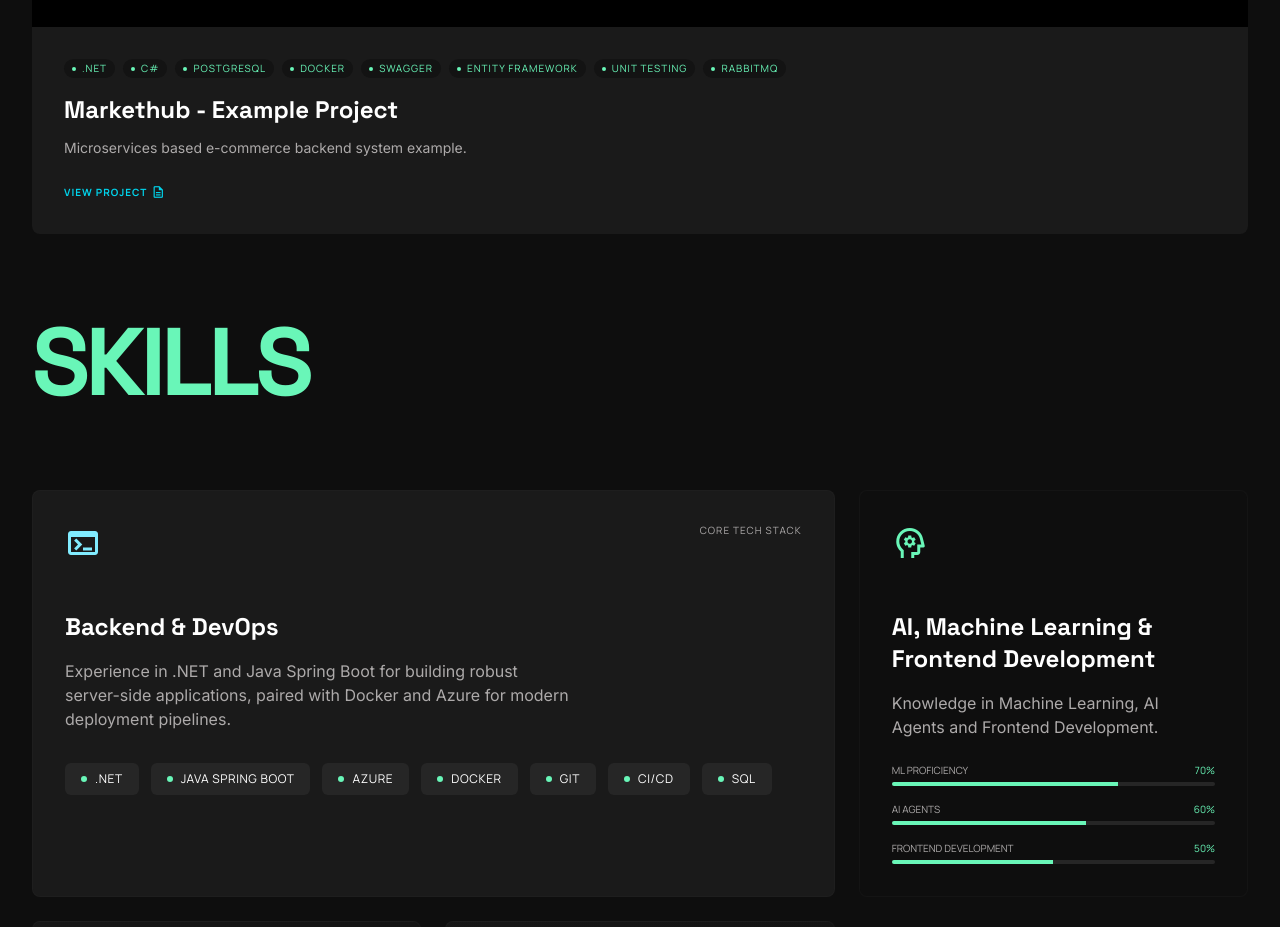
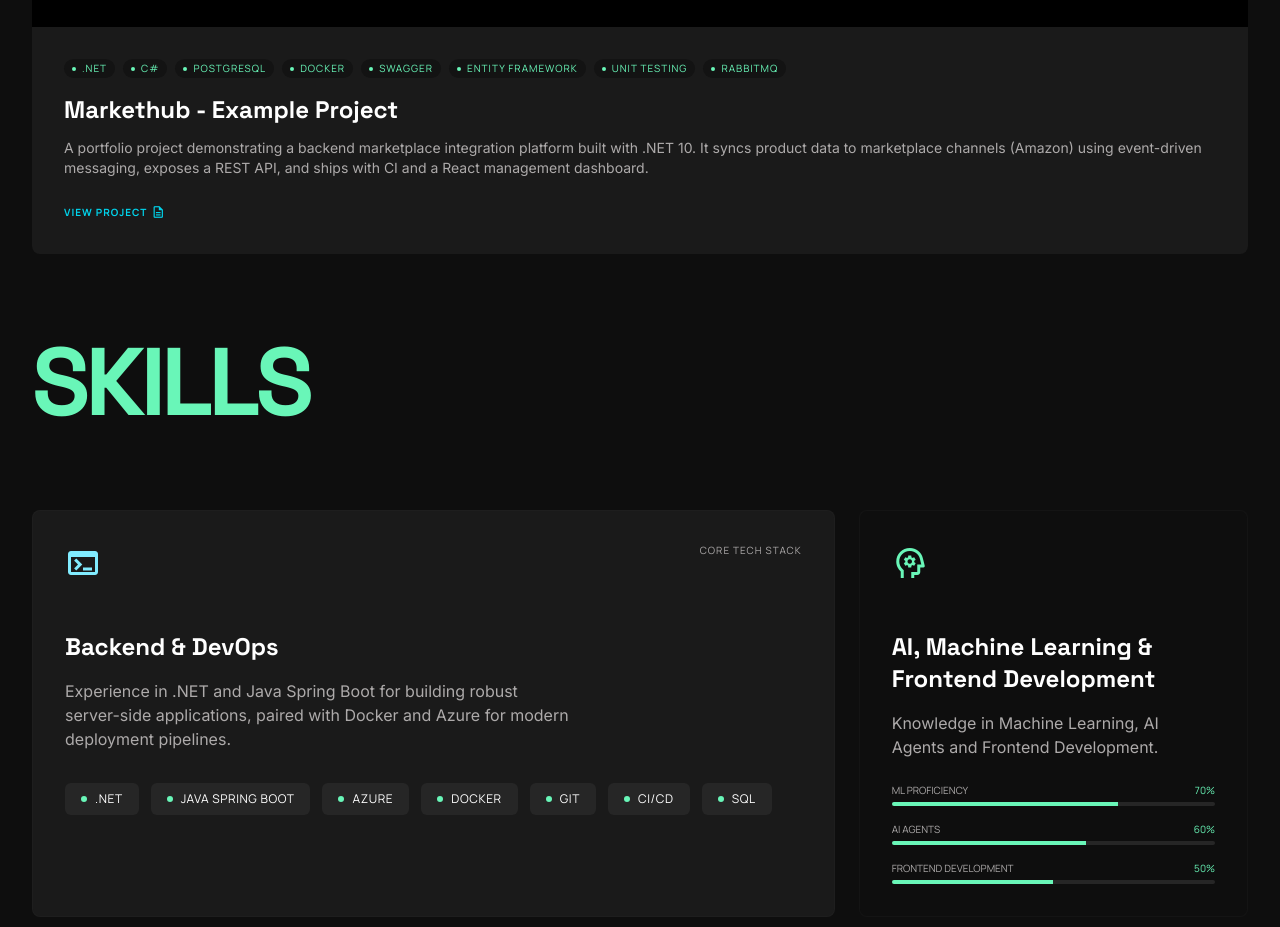
Before and after one commit to ricardofernandes21/portfolio, a React (Vite) app: page / in a window 1280 px wide. Shown: the part 3240-4167 px from the top of the page. Built offline with nearby package versions, Linux system fonts and the light colour scheme.

Commit message:
updates project description

```diff
--- a/src/sections/ProjectsSection.jsx
+++ b/src/sections/ProjectsSection.jsx
@@ -59,7 +59,7 @@ export default function ProjectsSection() {
       id: 5,
       title: 'Markethub - Example Project',
       description:
-        'Microservices based e-commerce backend system example.',
+        'A portfolio project demonstrating a backend marketplace integration platform built with .NET 10. It syncs product data to marketplace channels (Amazon) using event-driven messaging, exposes a REST API, and ships with CI and a React management dashboard.',
       image:
         'markethub.jpg',
       tags: ['.NET', 'C#', 'PostgreSQL', 'Docker', 'Swagger', 'Entity Framework', 'Unit Testing', 'RabbitMQ'],
```
